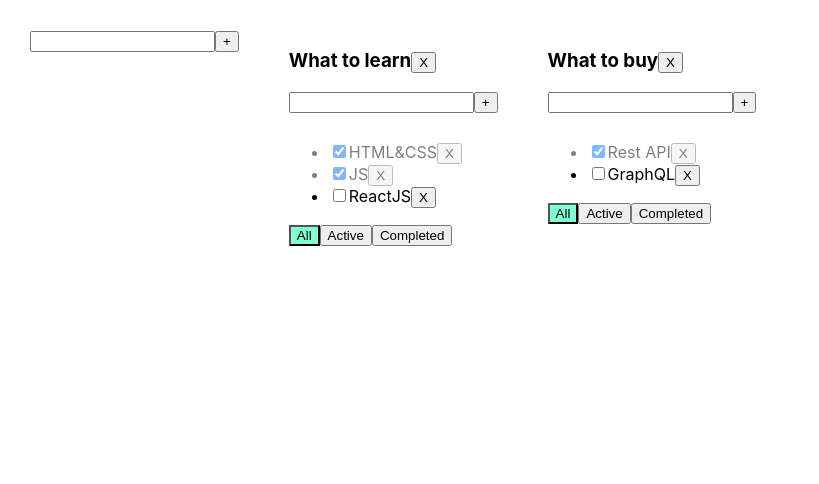
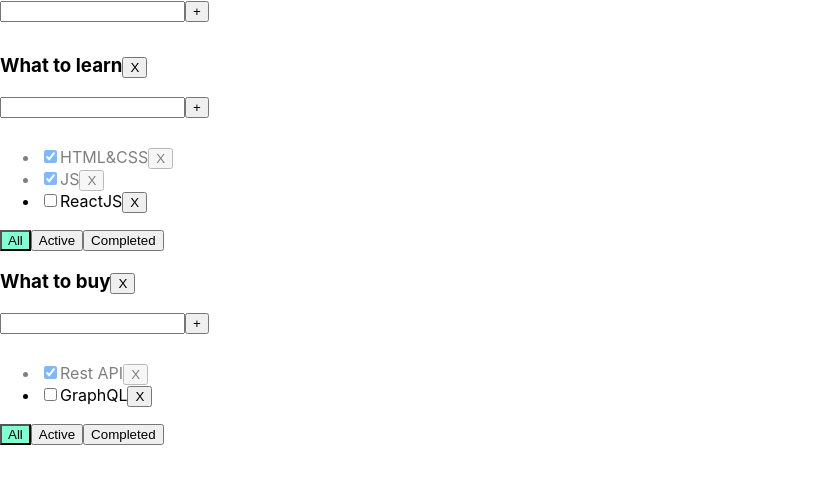
Before and after one commit to rzalyaev/to-do-list, a React (Create React App) app: page / in a window 1280 px wide. Shown: the top 484 px of the page, without its empty margins (0-819 px from the left). Built offline with nearby package versions, Linux system fonts and the light colour scheme.

Commit message:
Remove styles due to MUI addition

```diff
--- a/src/App.css
+++ b/src/App.css
@@ -1,33 +1,3 @@
-
-.App {
-  padding: 30px;
-  display: flex;
-}
-
-.App > div {
-  margin-right: 50px;
-}
-
-.error {
-  border: red 1px solid;
-}
-
-.error-message {
-  color: red;
-}
-
-.active-filter {
-  background-color: aquamarine;
-}
-
 .is-done {
   opacity: 0.5;
 }
-
-.error {
-  border: red 1px solid;
-}
-
-.error-message {
-  color: red;
-}
```
